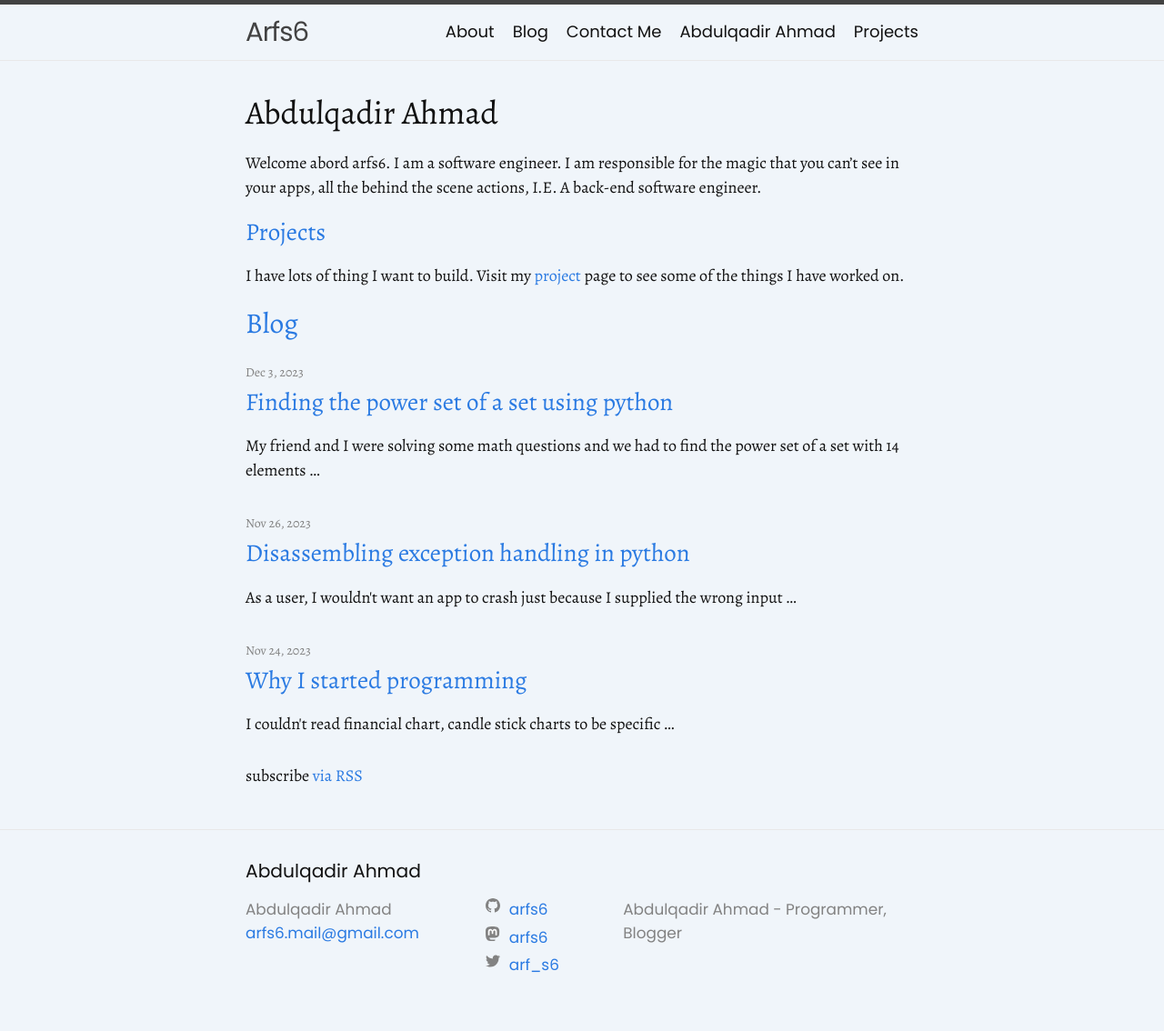
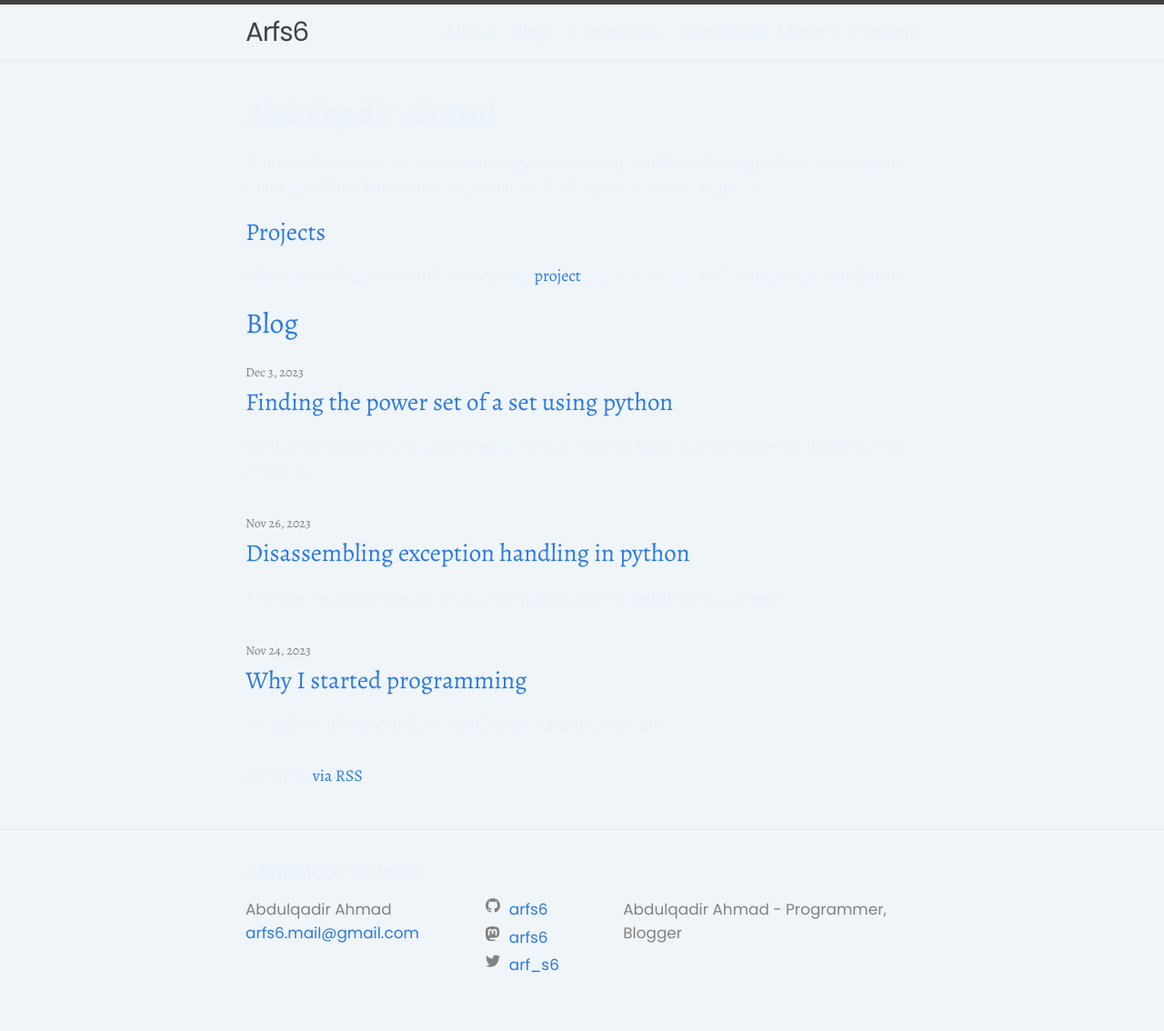
Before and after one commit to Arfs6/Arfs6.github.io, a Jekyll site: the page built from index.markdown, in a window 1280 px wide. Shown: the whole page at 91% size. Built offline with Jekyll 4.4.1, drawn with Linux system fonts in a browser that asks for light colours.

```diff
--- a/_sass/minima/custom-variables.scss
+++ b/_sass/minima/custom-variables.scss
@@ -1,4 +1,5 @@
 $base-font-family: Poppins, "Segoe UI", Arial;
 $content-font-family: Alegreya, Georgia, "Times New Roman";
+$text-color: #ebf4fa;
 $background-color: #f0f5fa;
 $base-font-size: 18px;
```
